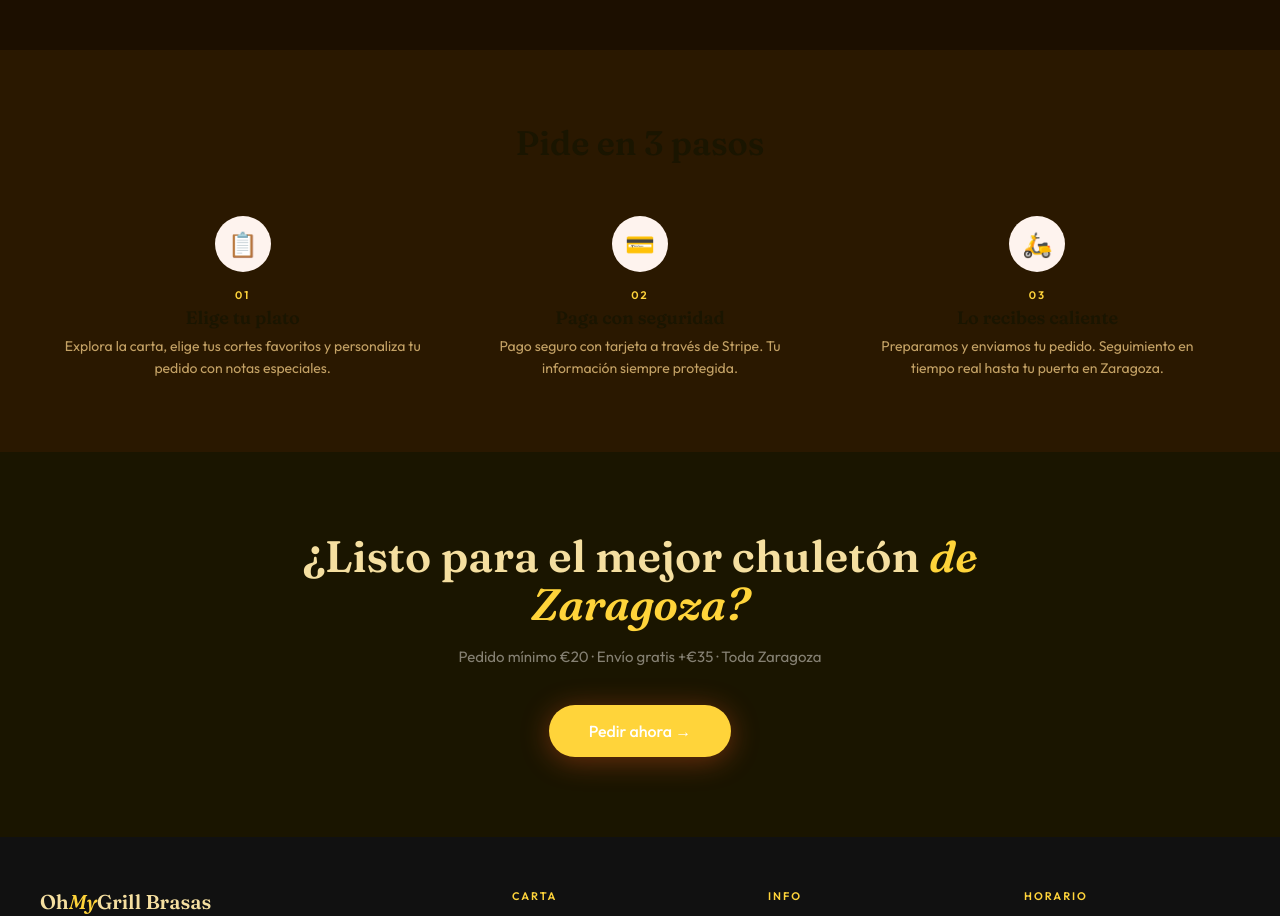
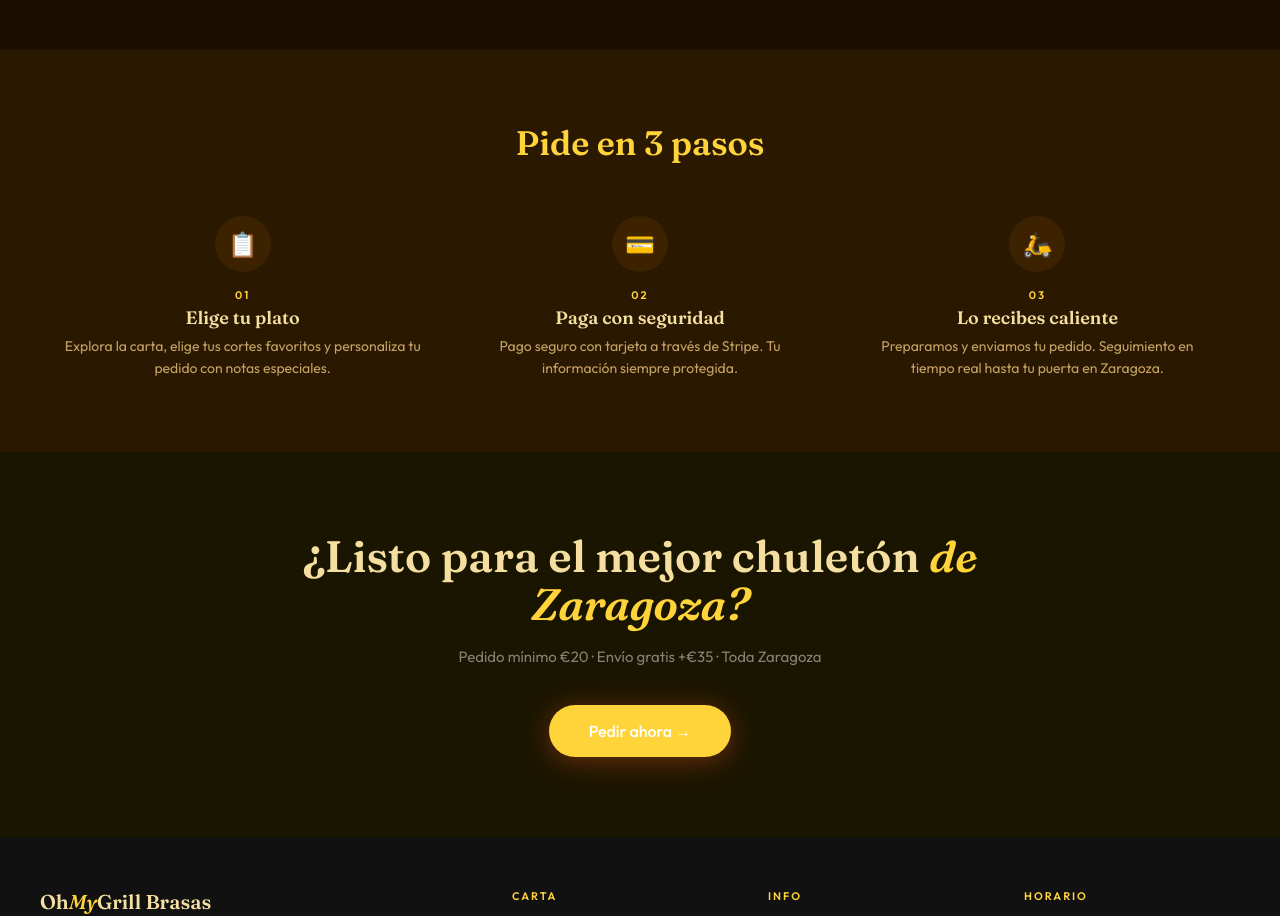
Before and after one commit to vynstudio/ohmygrillbrasas, a React (Vite) app: page / in a window 1280 px wide. Shown: the part 1860-2776 px from the top of the page. Built offline with nearby package versions, Linux system fonts and the light colour scheme.

Commit message:
fix: steps section text visible on dark bg — yellow heading, gold titles, dark icon circles

```diff
--- a/src/pages/HomePage.jsx
+++ b/src/pages/HomePage.jsx
@@ -191,7 +191,7 @@ export default function HomePage({ onNavigate }) {
       {/* ── HOW IT WORKS ── */}
       <section style={{ background:'#2A1800', padding: isMobile ? '48px 0' : '72px 0' }}>
         <div style={{ maxWidth:1200, margin:'0 auto', padding:`0 ${isMobile ? 20 : 24}px` }}>
-          <h2 style={{ fontFamily:"'Fraunces',serif", fontSize: isMobile ? 26 : 34, fontWeight:600, color:'#1A1500', textAlign:'center', margin:`0 0 ${isMobile ? 32 : 52}px` }}>Pide en 3 pasos</h2>
+          <h2 style={{ fontFamily:"'Fraunces',serif", fontSize: isMobile ? 26 : 34, fontWeight:600, color:'#FFD43A', textAlign:'center', margin:`0 0 ${isMobile ? 32 : 52}px` }}>Pide en 3 pasos</h2>
           <div style={{ display:'grid', gridTemplateColumns: isMobile ? '1fr' : 'repeat(3,1fr)', gap: isMobile ? 28 : 40 }}>
             {[
               {step:'01',icon:'📋',title:'Elige tu plato',desc:'Explora la carta, elige tus cortes favoritos y personaliza tu pedido con notas especiales.'},
@@ -199,12 +199,12 @@ export default function HomePage({ onNavigate }) {
               {step:'03',icon:'🛵',title:'Lo recibes caliente',desc:'Preparamos y enviamos tu pedido. Seguimiento en tiempo real hasta tu puerta en Zaragoza.'},
             ].map(s => (
               <div key={s.step} style={{ display:'flex', flexDirection: isMobile ? 'row' : 'column', alignItems: isMobile ? 'flex-start' : 'center', gap: isMobile ? 16 : 0, textAlign: isMobile ? 'left' : 'center' }}>
-                <div style={{ width:56, height:56, borderRadius:'50%', background:'#FEF3EE', display:'flex', alignItems:'center', justifyContent:'center', flexShrink:0, fontSize:24, marginBottom: isMobile ? 0 : 16 }}>
+                <div style={{ width:56, height:56, borderRadius:'50%', background:'#3D2200', display:'flex', alignItems:'center', justifyContent:'center', flexShrink:0, fontSize:24, marginBottom: isMobile ? 0 : 16 }}>
                   {s.icon}
                 </div>
                 <div>
                   <span style={{ fontSize:11, letterSpacing:'2px', color:'#ffd43a', fontWeight:600, display:'block', marginBottom:4 }}>{s.step}</span>
-                  <h3 style={{ fontFamily:"'Fraunces',serif", fontSize:18, fontWeight:600, color:'#1A1500', margin:'0 0 6px' }}>{s.title}</h3>
+                  <h3 style={{ fontFamily:"'Fraunces',serif", fontSize:18, fontWeight:600, color:'#F5DFA0', margin:'0 0 6px' }}>{s.title}</h3>
                   <p style={{ fontSize:14, color:'#C4A265', lineHeight:1.6, margin:0 }}>{s.desc}</p>
                 </div>
               </div>
```
